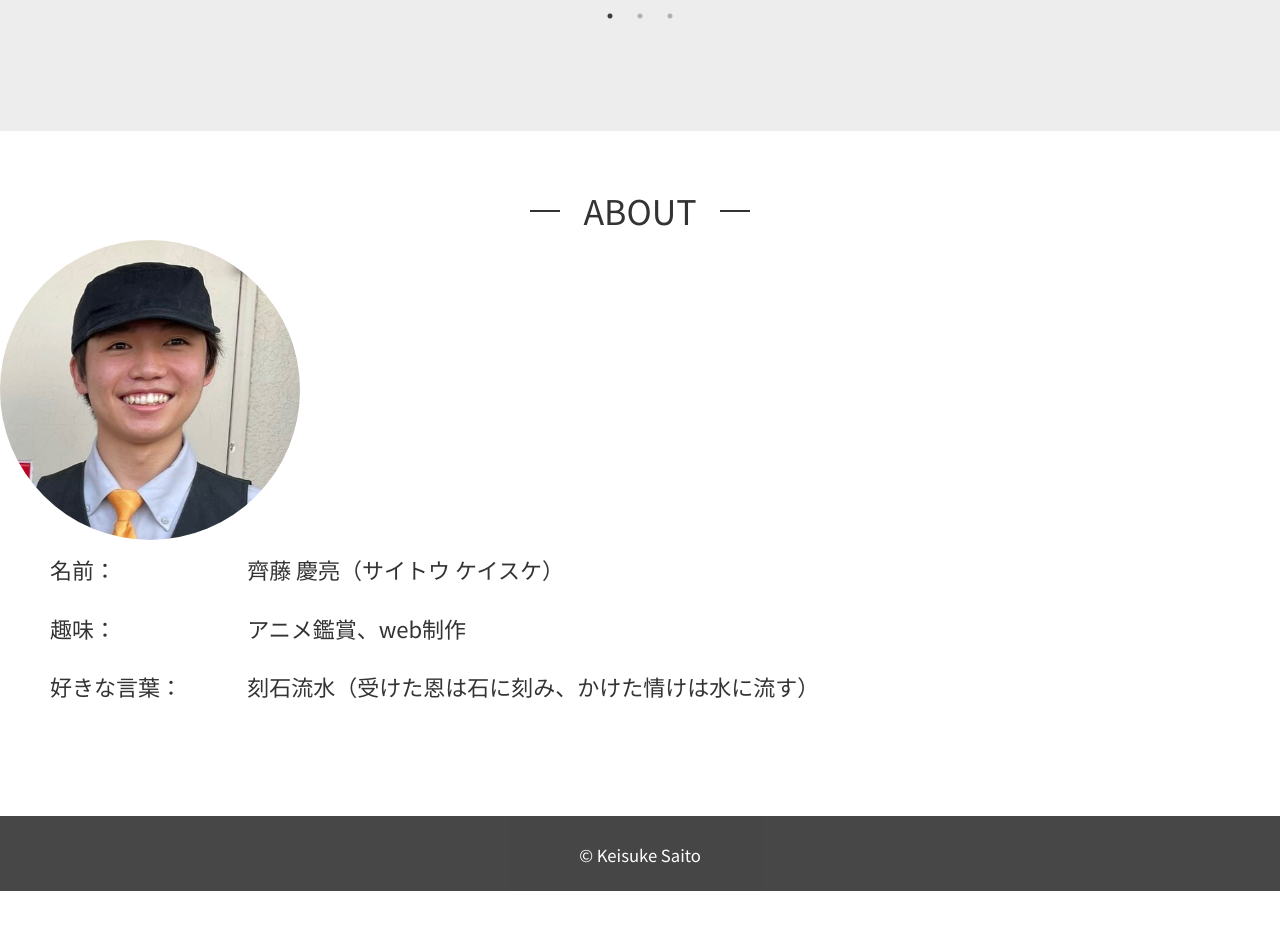
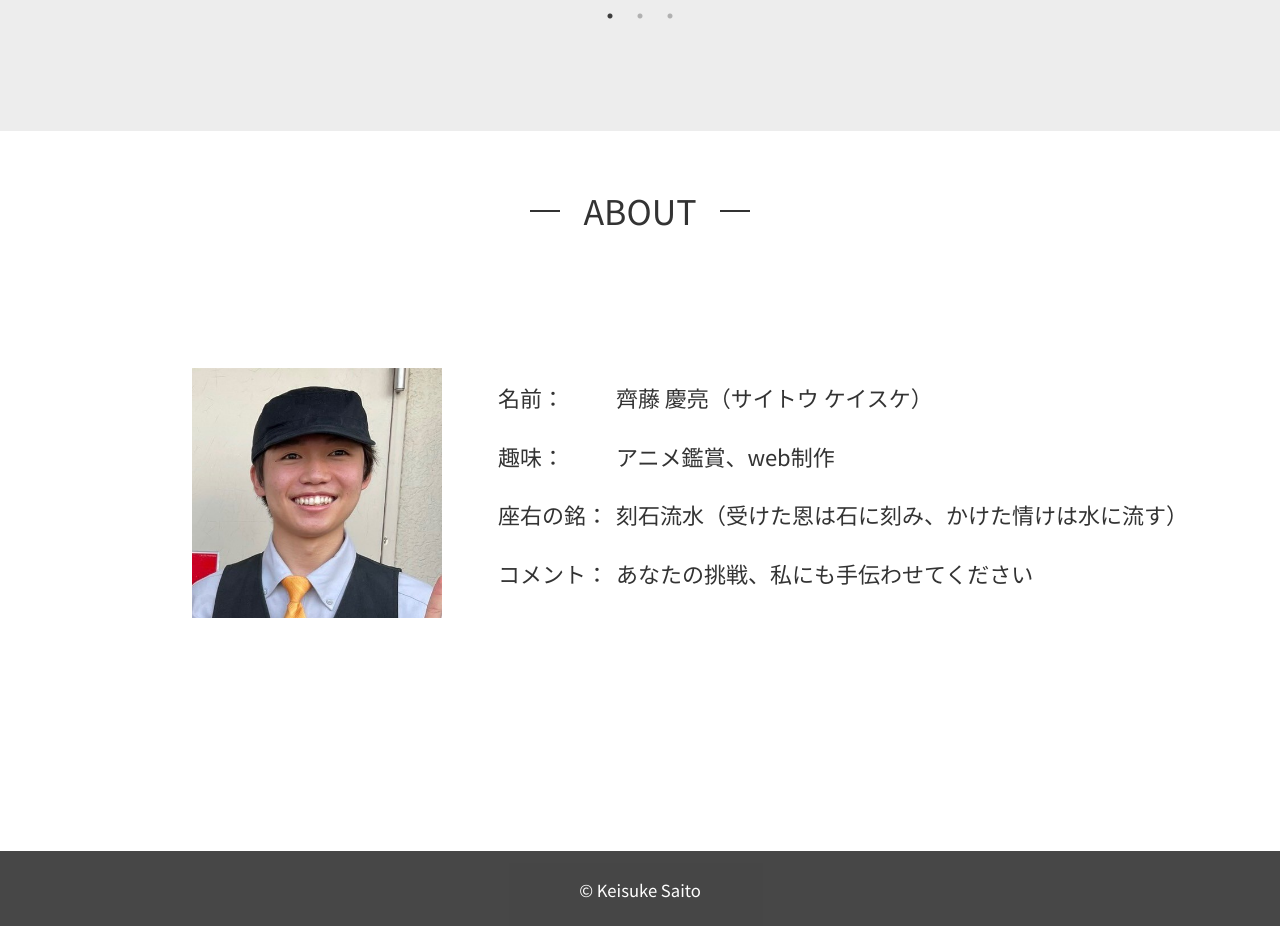
Before and after one commit to Yoshina0624/portfolio, a PHP site: page / in a window 1280 px wide. Shown: the part 2948-3874 px from the top of the page. Before the commit the page ends 3839 px from the top, so only its background shows below. Run offline with PHP 8.4, Linux system fonts and the light colour scheme; some libraries are stand-ins or nearby versions.

Commit message:
2023/02/01

```diff
--- a/css/style.css
+++ b/css/style.css
@@ -359,20 +359,22 @@ body {
 }
 
 /* about */
-/* .about {
+.about {
 	position: relative;
-} */
+	height: 90vh;
+}
+
 .about_wrapper {
 	display: flex;
 }
 
 .about_img {
-	width: 300px;
-	height: 300px;
-	border-radius: 50%;
-	/* position: absolute;
-	top: 15%;
-	left: 15%; */
+	width: 250px;
+	height: 250px;
+	/* border-radius: 50%;  */
+	position: absolute;
+	top: 33%;
+	left: 15%;
 }
 
 .about_txt_container {
@@ -381,9 +383,15 @@ body {
 	background-color: #ff9e3c;
 	margin-left: 200px;
 }
+.about_table {
+	position: absolute;
+	top: 33%;
+	left: 35%;
+
+}
 
 table {
-	width: 80%;
+	width: 60%;
 }
 
 .th, .td {
--- a/index.html
+++ b/index.html
@@ -210,14 +210,6 @@
                     class="about_img"
                     src="img\写真(齊藤慶亮).jpg">
                 </div>
-                <!-- <div class="about_txt_container">
-                    <p class="about_name">齊藤 慶亮（サイトウ ケイスケ）</p>
-                    <p class="about_hobby">出身：埼玉<br>
-                        趣味：アニメ鑑賞<br>
-                        好きな言葉：刻石流水
-                        </p>
-                    <p class="about_comment">あなたの大きな挑戦を応援させてください</p>
-                </div> -->
                 <table class="about_table">
                     <tr class="tr">
                         <th class="th">名前：</th>
@@ -228,8 +220,12 @@
                         <td class="td">アニメ鑑賞、web制作</td>
                     </tr>
                     <tr class="tr">
-                        <th class="th">好きな言葉：</th>
+                        <th class="th">座右の銘：</th>
                         <td class="td">刻石流水（受けた恩は石に刻み、かけた情けは水に流す）</td>
+                    </tr>
+                    <tr class="tr">
+                        <th class="th">コメント：</th>
+                        <td class="td">あなたの挑戦、私にも手伝わせてください</td>
                     </tr>
                 </table>
             </div>
```
Also changed, not shown: 1 other file.
